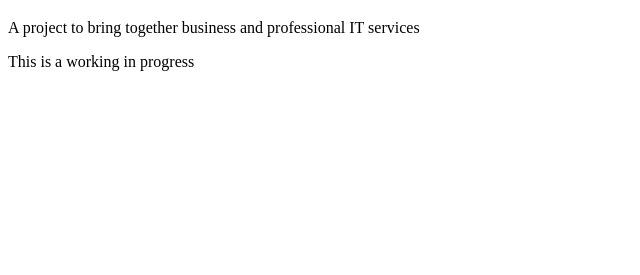
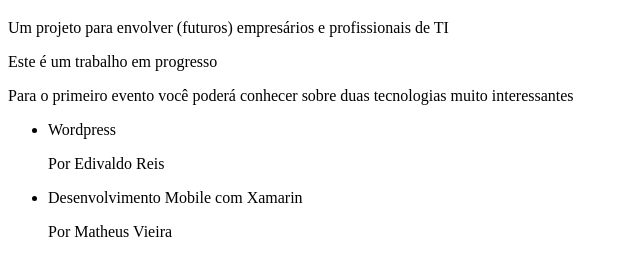
Before and after one commit to End2EndSystems/techinvolved, a plain HTML site: page index.html in a window 1280 px wide. Shown: the part 61-336 px from the top of the page, without its empty margins (0-640 px from the left). Drawn offline with Linux system fonts and the light colour scheme.

Commit message:
added a little bit more information

```diff
--- a/index.html
+++ b/index.html
@@ -6,7 +6,26 @@
 </head>
 <body>
  <h1>TechInvolved</h1>
- <p>A project to bring together business and professional IT services</p>
- <p>This is a working in progress</p>
+ <p>Um projeto para envolver (futuros) empresários e profissionais de TI</p>
+ <p>Este é um trabalho em progresso</p>
+ <p>Para o primeiro evento você poderá conhecer sobre duas tecnologias muito interessantes</p>
+ <ul>
+ 	<li>
+ 	  <article>
+ 	    <header>
+ 	      Wordpress
+ 	    </header>
+ 	    <p>Por Edivaldo Reis</p>
+ 	  </article>
+ 	</li>
+ 	<li>
+ 	  <article>
+ 	    <header>
+ 	      Desenvolvimento Mobile com Xamarin
+ 	    </header>
+ 	    <p>Por Matheus Vieira</p>
+ 	  </article>
+ 	</li>
+ </ul>
 </body>
 </html>
```
